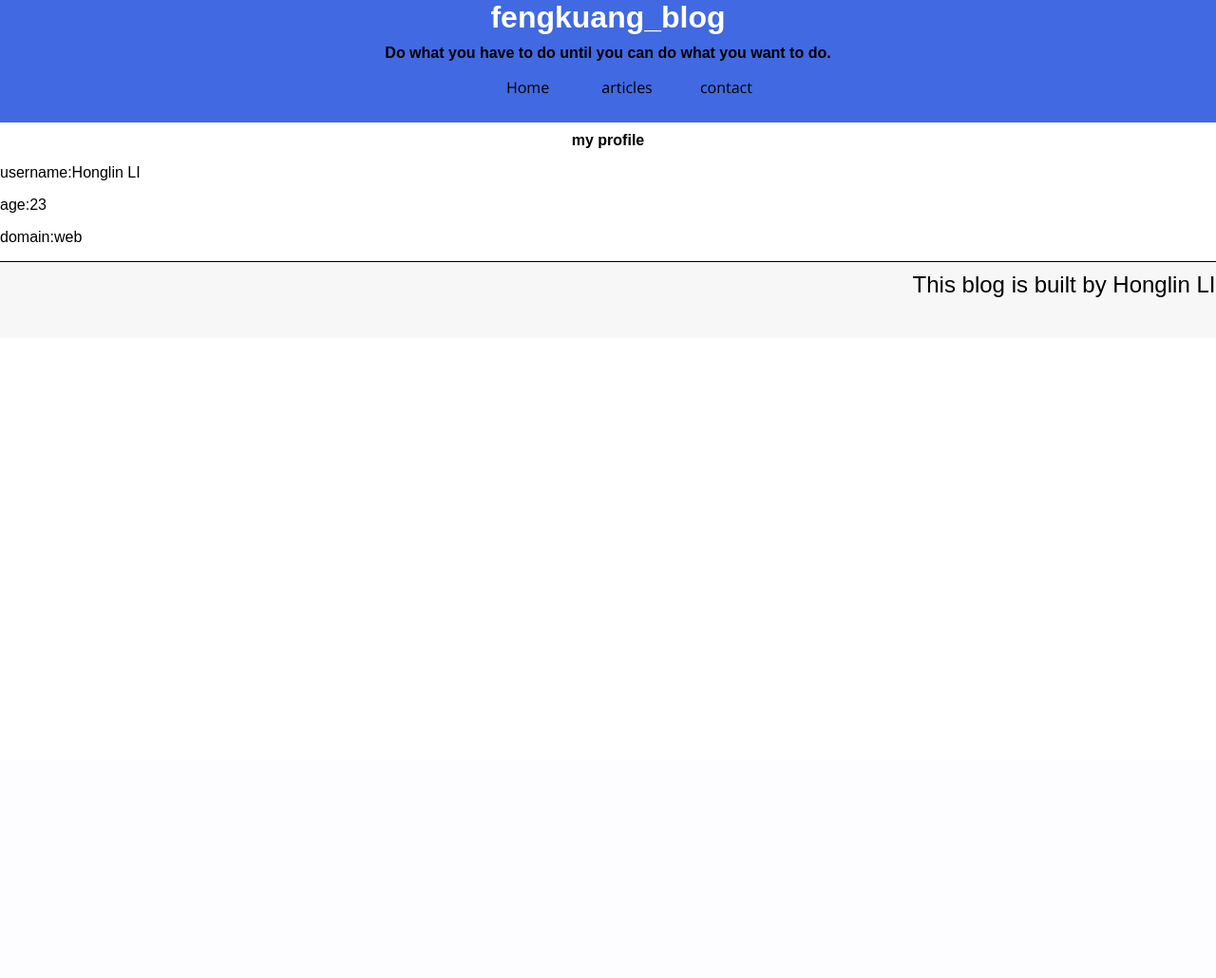
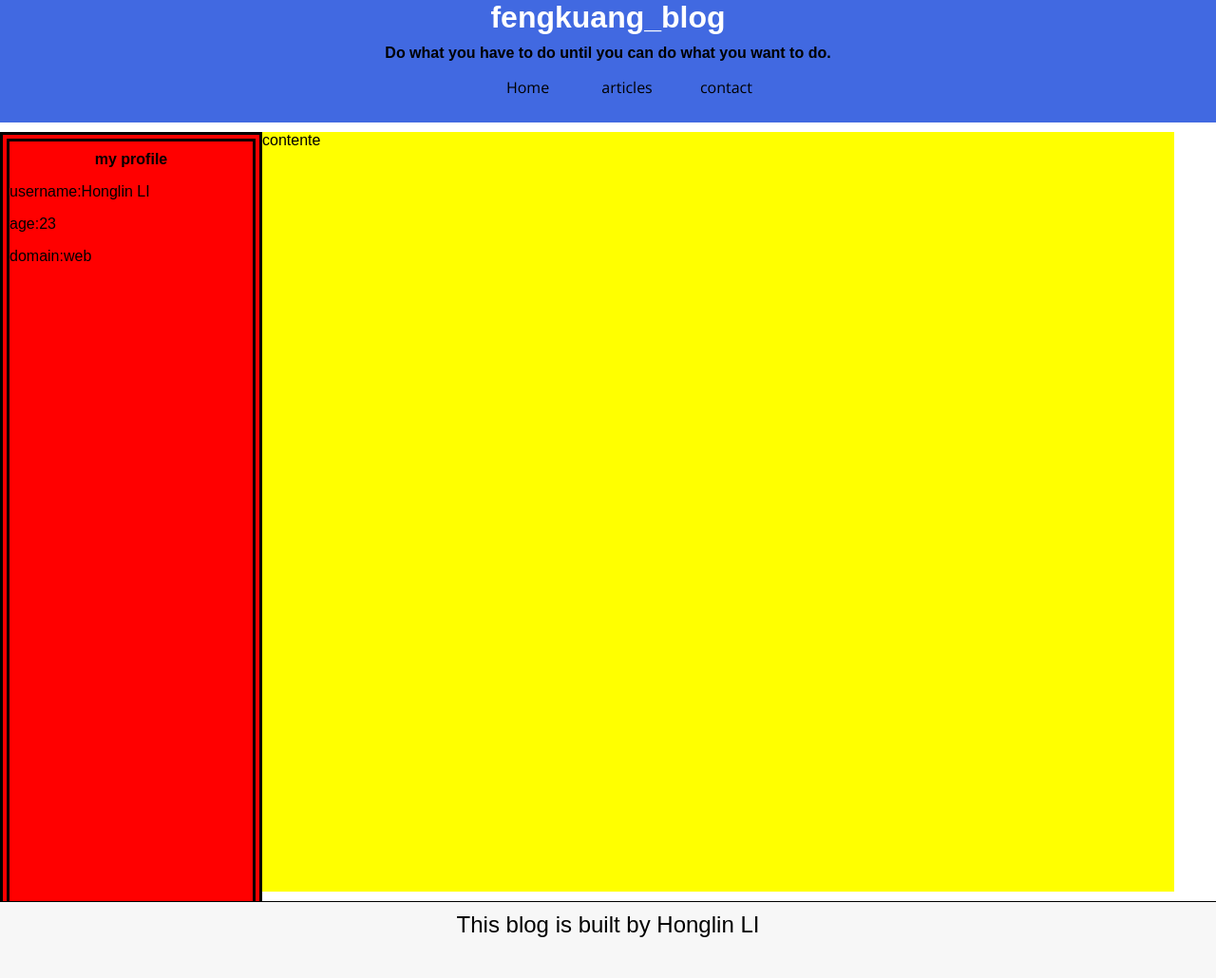
Before and after one commit to CoderLee2014/CoderLee2014, a PHP site: page / in a window 1280 px wide. Shown: the whole page at 95% size. Before the commit the page ends 313 px from the top, so only its background shows below. Run offline with PHP 8.4, Linux system fonts and the light colour scheme.

Commit message:
Update stylesheets.css

```diff
--- a/stylesheets/stylesheets.css
+++ b/stylesheets/stylesheets.css
@@ -1,6 +1,7 @@
-#myprofile{
+#sidebar{
+  position: relative;
   width:20%;
-  height:auto;
+  height:100%;
   float:left;
   display:inline;
   background:red;
@@ -15,3 +16,10 @@
   display:inline-flex;
   background:yellow;
 }
+#contents {
+    height:inherit;
+}
+
+#main-pannel {
+    height: 100%;
+}
```
